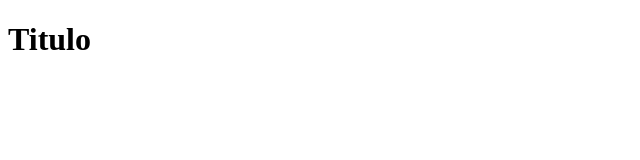
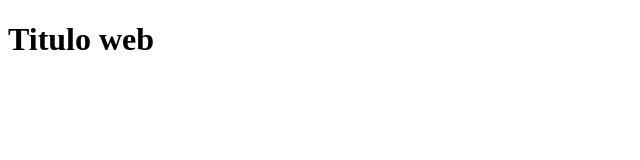
Before and after one commit to jjosegallegocesde/proyecto1, a plain HTML site: page index.html in a window 1280 px wide. Shown: the full height of the page, 0-640 px from the left. Drawn offline with Linux system fonts and the light colour scheme.

Commit message:
actualizo titulo

```diff
--- a/index.html
+++ b/index.html
@@ -8,7 +8,7 @@
 </head>
 
 <body>
-    <h1>Titulo</h1>
+    <h1>Titulo web</h1>
 
 </body>
 
```
